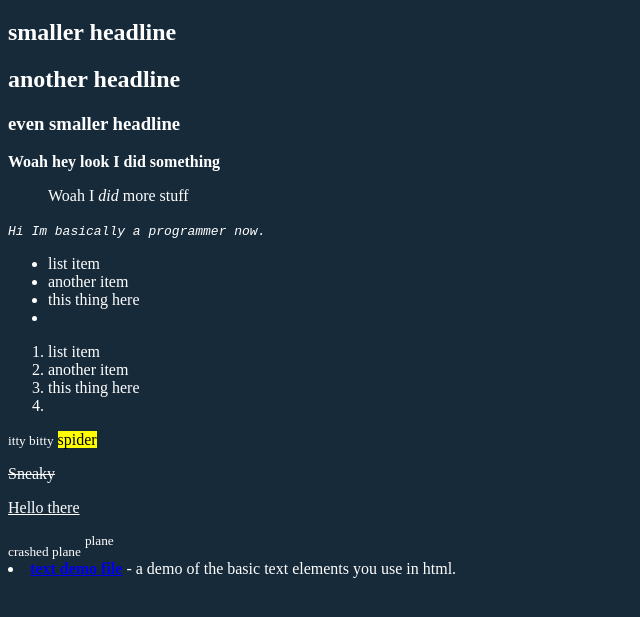
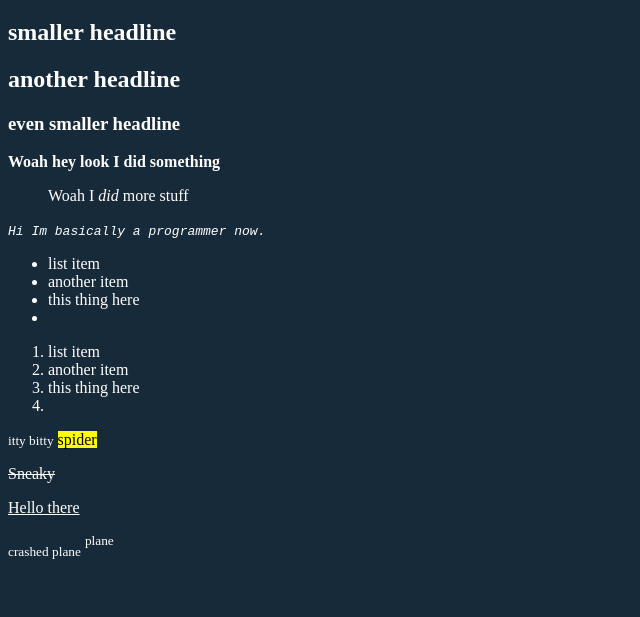
Before and after one commit to Noah-Vandlen/lcc-site, a plain HTML site: page text.html in a window 1280 px wide. Shown: the part 61-678 px from the top of the page, without its empty margins (0-640 px from the left). Drawn offline with Linux system fonts and the light colour scheme.

Commit message:
Add files via upload

```diff
--- a/text.html
+++ b/text.html
@@ -66,12 +66,6 @@ id affects one and is a poud sign #
 
 <sup>plane</sup>
 
-<li>
-                <strong><a href="text.html"
-                        target="_blank">text demo file</a></strong> - a
-                demo of the basic text elements you use in html.
-            </li>
-
 </body>
 
 </html>
```
